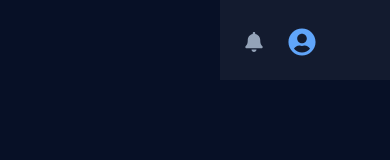
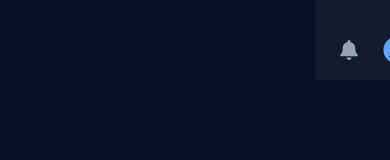
Before and after one commit to EhsanNasiri01/CMS-React-Project, a React (Vite) app: page / in a window 390 px wide. Shown: the top 160 px of the page. Built offline with nearby package versions, Linux system fonts and the light colour scheme; a web font is replaced by a local one.

Commit message:
Responsive Header and sidebar

```diff
--- a/src/App.jsx
+++ b/src/App.jsx
@@ -1,6 +1,5 @@
 import { useState } from "react";
 import Header from "./components/Header/Header";
-import Sidebar from "./components/Sidebar/Sidebar";
 function App() {
   return (
     <>
--- a/src/components/Header/Header.jsx
+++ b/src/components/Header/Header.jsx
@@ -10,7 +10,7 @@ export default function Header() {
         <div className="container flex items-center justify-between  bg-dark-bg">
           {/* Right side (Logo + Menu) */}
           <div className="flex items-center ">
-            <nav className="hidden md:flex  text-slate-300 gap-x-10  child:pb-1 mr-1">
+            <nav className="flex text-slate-300 gap-x-2 md:gap-x-10  child:pb-1 mr-1">
               <a
                 href="#"
                 className="hover:text-white hover:border-b-2 hover:border-b-[#00F6FF] "
--- a/src/components/Sidebar/Sidebar.jsx
+++ b/src/components/Sidebar/Sidebar.jsx
@@ -52,16 +52,16 @@ function SidebarItem({ active, onClick, Icon, label }) {
 export default function Sidebar() {
   const [active, setActive] = useState(0);
   return (
-    <aside className="flex flex-col justify-between w-20 h-screen bg-dark-bg text-white px-2 z-40 ">
-      <div className="flex flex-col justify-between pt-6 pb-4 h-screen items-center">
+    <aside className="flex flex-col justify-between md:max-w-[5%] max-w-[15%] h-screen bg-dark-bg text-white px-2 z-40 ">
+      <div className="flex flex-col justify-between pt-6 pb-4 h-screen items-center w-full">
         {" "}
-        <div className="flex flex-col items-center  gap-y-7">
+        <div className="flex flex-col items-center gap-y-7 w-12 md:w-full">
           <FaBars className="text-2xl cursor-pointer" />
           {/* Divider */}
           <div className="w-8 h-px bg-slate-700"></div>
           {/* Box Of Menu */}
           {/* Sidebar wrapper */}
-          <aside className="bg-[#24304B] w-16 py-2 px-2 rounded-[28px] flex flex-col items-center gap-4">
+          <aside className="bg-[#24304B] w-full py-2 px-2 rounded-[28px] flex flex-col items-center gap-4">
             {items.map(({ id, Icon, label }) => (
               <SidebarItem
                 key={id}
```
